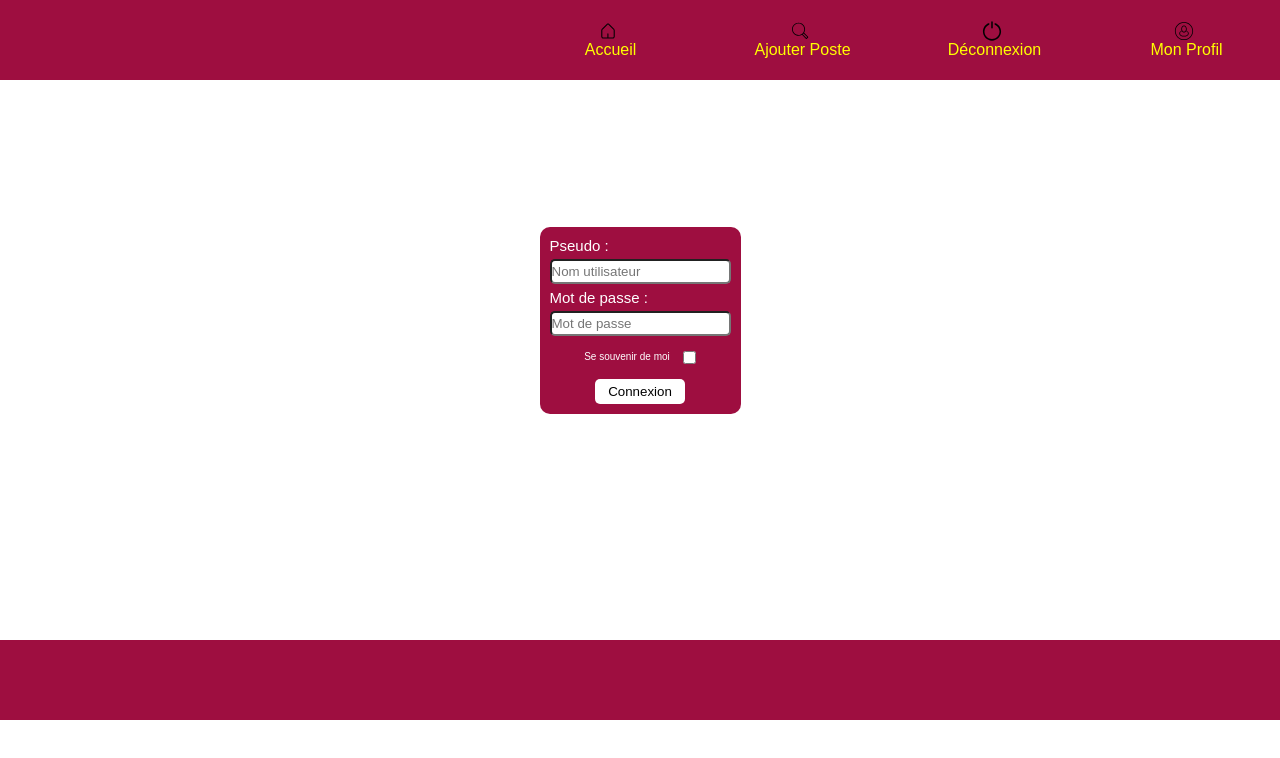
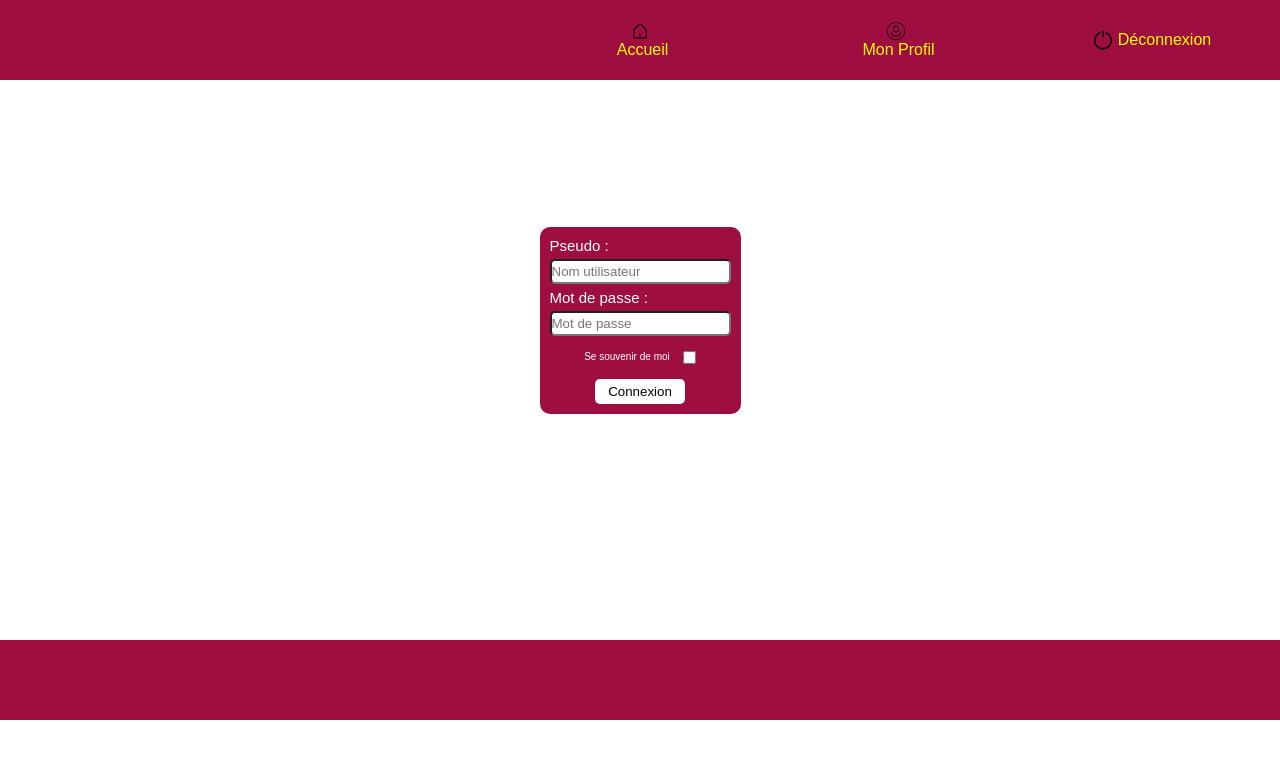
Before and after one commit to DamienCarrere/EVAL-reseau-social, a React (Vite) app: page / in a window 1280 px wide. Shown: the top 758 px of the page. Built offline with nearby package versions, Linux system fonts and the light colour scheme; no server answers.

Commit message:
deconnect button

```diff
--- a/components/Header&Footer/Footer.jsx
+++ b/components/Header&Footer/Footer.jsx
@@ -1,10 +1,10 @@
 import NavBar from "../Navbar/NavBar";
 import "./Header&Footer.css";
 
-export default function Footer() {
+export default function Footer({ setIsLogIn, isLogIn }) {
 	return (
 		<footer className="footer">
-			<NavBar />
+			<NavBar setIsLogIn={setIsLogIn} isLogIn={isLogIn} />
 			<p id="footerText">© ClapiClap 2025, All Rights Reserved.</p>
 		</footer>
 	);
--- a/components/Navbar/NavBar.jsx
+++ b/components/Navbar/NavBar.jsx
@@ -1,7 +1,21 @@
 import { Link } from "react-router-dom";
+import { useNavigate } from "react-router-dom";
 import "./Navbar.css";
 
-export default function NavBar() {
+export default function NavBar({ isLogIn, setIsLogIn }) {
+	const navigate = useNavigate();
+
+	const logOut = () => {
+		if (!isLogIn) return;
+		const confirm = window.confirm(
+			"Voulez-vous vraiment vous déconnecter ?"
+		);
+		if (!confirm) return;
+		localStorage.removeItem("userID");
+		setIsLogIn(false);
+		navigate("/");
+	};
+
 	return (
 		<nav className="navbar">
 			<ul className="navList">
@@ -14,23 +28,6 @@ export default function NavBar() {
 					</Link>
 				</li>
 				<li className="navItem">
-					<Link to="/search">
-						<svg className="svg-icon" viewBox="0 0 20 20">
-							<path d="M18.125,15.804l-4.038-4.037c0.675-1.079,1.012-2.308,1.01-3.534C15.089,4.62,12.199,1.75,8.584,1.75C4.815,1.75,1.982,4.726,2,8.286c0.021,3.577,2.908,6.549,6.578,6.549c1.241,0,2.417-0.347,3.44-0.985l4.032,4.026c0.167,0.166,0.43,0.166,0.596,0l1.479-1.478C18.292,16.234,18.292,15.968,18.125,15.804 M8.578,13.99c-3.198,0-5.716-2.593-5.733-5.71c-0.017-3.084,2.438-5.686,5.74-5.686c3.197,0,5.625,2.493,5.64,5.624C14.242,11.548,11.621,13.99,8.578,13.99 M16.349,16.981l-3.637-3.635c0.131-0.11,0.721-0.695,0.876-0.884l3.642,3.639L16.349,16.981z" />
-						</svg>
-						<p className="footerHide">Ajouter Poste</p>
-					</Link>
-				</li>
-				<li className="navItem">
-					<Link to="/disconnect">
-						<svg className="svg-icon" viewBox="0 0 20 20">
-							<path d="M13.53,2.238c-0.389-0.164-0.844,0.017-1.01,0.41c-0.166,0.391,0.018,0.845,0.411,1.01 c2.792,1.181,4.598,3.904,4.6,6.937c0,4.152-3.378,7.529-7.53,7.529c-4.151,0-7.529-3.377-7.529-7.529 C2.469,7.591,4.251,4.878,7.01,3.683C7.401,3.515,7.58,3.06,7.412,2.67c-0.17-0.392-0.624-0.571-1.014-0.402 c-3.325,1.44-5.472,4.708-5.47,8.327c0,5.002,4.069,9.071,9.071,9.071c5.003,0,9.073-4.07,9.073-9.071 C19.07,6.939,16.895,3.659,13.53,2.238z" />
-							<path d="M9.999,7.616c0.426,0,0.771-0.345,0.771-0.771v-5.74c0-0.426-0.345-0.771-0.771-0.771 c-0.427,0-0.771,0.345-0.771,0.771v5.74C9.228,7.271,9.573,7.616,9.999,7.616z" />
-						</svg>
-						<p className="footerHide">Déconnexion</p>
-					</Link>
-				</li>
-				<li className="navItem">
 					<Link to="/profile">
 						<svg className="svg-icon" viewBox="0 0 20 20">
 							<path d="M12.443,9.672c0.203-0.496,0.329-1.052,0.329-1.652c0-1.969-1.241-3.565-2.772-3.565S7.228,6.051,7.228,8.02c0,0.599,0.126,1.156,0.33,1.652c-1.379,0.555-2.31,1.553-2.31,2.704c0,1.75,2.128,3.169,4.753,3.169c2.624,0,4.753-1.419,4.753-3.169C14.753,11.225,13.821,10.227,12.443,9.672z M10,5.247c1.094,0,1.98,1.242,1.98,2.773c0,1.531-0.887,2.772-1.98,2.772S8.02,9.551,8.02,8.02C8.02,6.489,8.906,5.247,10,5.247z M10,14.753c-2.187,0-3.96-1.063-3.96-2.377c0-0.854,0.757-1.596,1.885-2.015c0.508,0.745,1.245,1.224,2.076,1.224s1.567-0.479,2.076-1.224c1.127,0.418,1.885,1.162,1.885,2.015C13.961,13.689,12.188,14.753,10,14.753z M10,0.891c-5.031,0-9.109,4.079-9.109,9.109c0,5.031,4.079,9.109,9.109,9.109c5.031,0,9.109-4.078,9.109-9.109C19.109,4.969,15.031,0.891,10,0.891z M10,18.317c-4.593,0-8.317-3.725-8.317-8.317c0-4.593,3.724-8.317,8.317-8.317c4.593,0,8.317,3.724,8.317,8.317C18.317,14.593,14.593,18.317,10,18.317z" />
@@ -38,6 +35,15 @@ export default function NavBar() {
 						<p className="footerHide">Mon Profil</p>
 					</Link>
 				</li>
+				<li className="navItem">
+					<span onClick={logOut}>
+						<svg className="svg-icon" viewBox="0 0 20 20">
+							<path d="M13.53,2.238c-0.389-0.164-0.844,0.017-1.01,0.41c-0.166,0.391,0.018,0.845,0.411,1.01 c2.792,1.181,4.598,3.904,4.6,6.937c0,4.152-3.378,7.529-7.53,7.529c-4.151,0-7.529-3.377-7.529-7.529 C2.469,7.591,4.251,4.878,7.01,3.683C7.401,3.515,7.58,3.06,7.412,2.67c-0.17-0.392-0.624-0.571-1.014-0.402 c-3.325,1.44-5.472,4.708-5.47,8.327c0,5.002,4.069,9.071,9.071,9.071c5.003,0,9.073-4.07,9.073-9.071 C19.07,6.939,16.895,3.659,13.53,2.238z" />
+							<path d="M9.999,7.616c0.426,0,0.771-0.345,0.771-0.771v-5.74c0-0.426-0.345-0.771-0.771-0.771 c-0.427,0-0.771,0.345-0.771,0.771v5.74C9.228,7.271,9.573,7.616,9.999,7.616z" />
+						</svg>
+						<p className="footerHide">Déconnexion</p>
+					</span>
+				</li>
 			</ul>
 		</nav>
 	);
--- a/components/Navbar/Navbar.css
+++ b/components/Navbar/Navbar.css
@@ -21,7 +21,9 @@
 	flex: 1;
 }
 
-a {
+a,
+span {
+	cursor: pointer;
 	text-decoration: none;
 	display: flex;
 	justify-content: center;
@@ -30,7 +32,8 @@ a {
 	transition: all 0.3s ease;
 }
 
-a:hover {
+a:hover,
+span:hover {
 	background-color: #00bcd4;
 	transform: scale(1.05);
 }
--- a/src/App.jsx
+++ b/src/App.jsx
@@ -46,7 +46,7 @@ function App() {
 					</Routes>
 				</main>
 
-				<Footer />
+				<Footer setIsLogIn={setIsLogIn} isLogIn={isLogIn} />
 			</BrowserRouter>
 		</>
 	);
```
Lines whose indentation alone changed are shown as unchanged.
